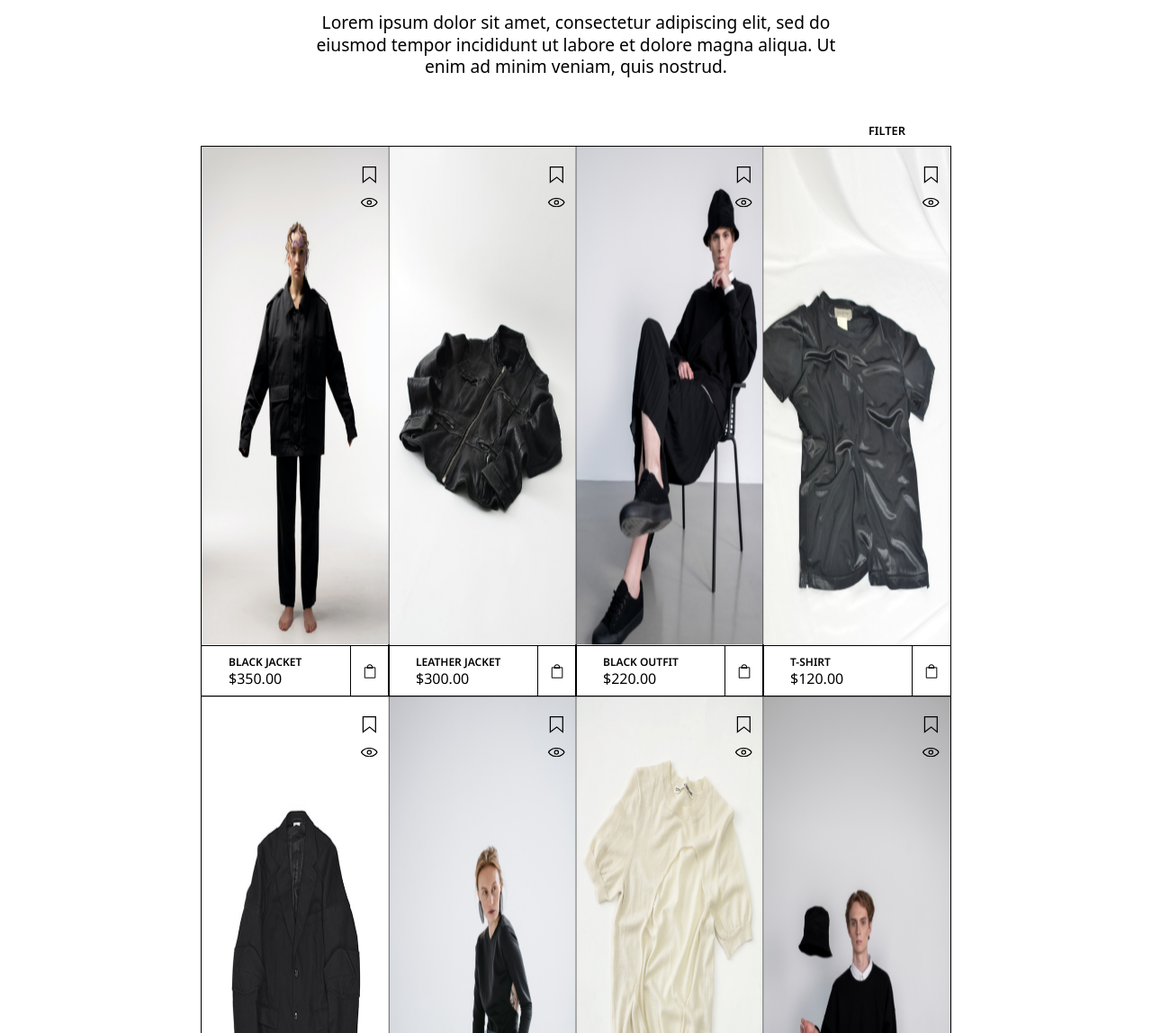
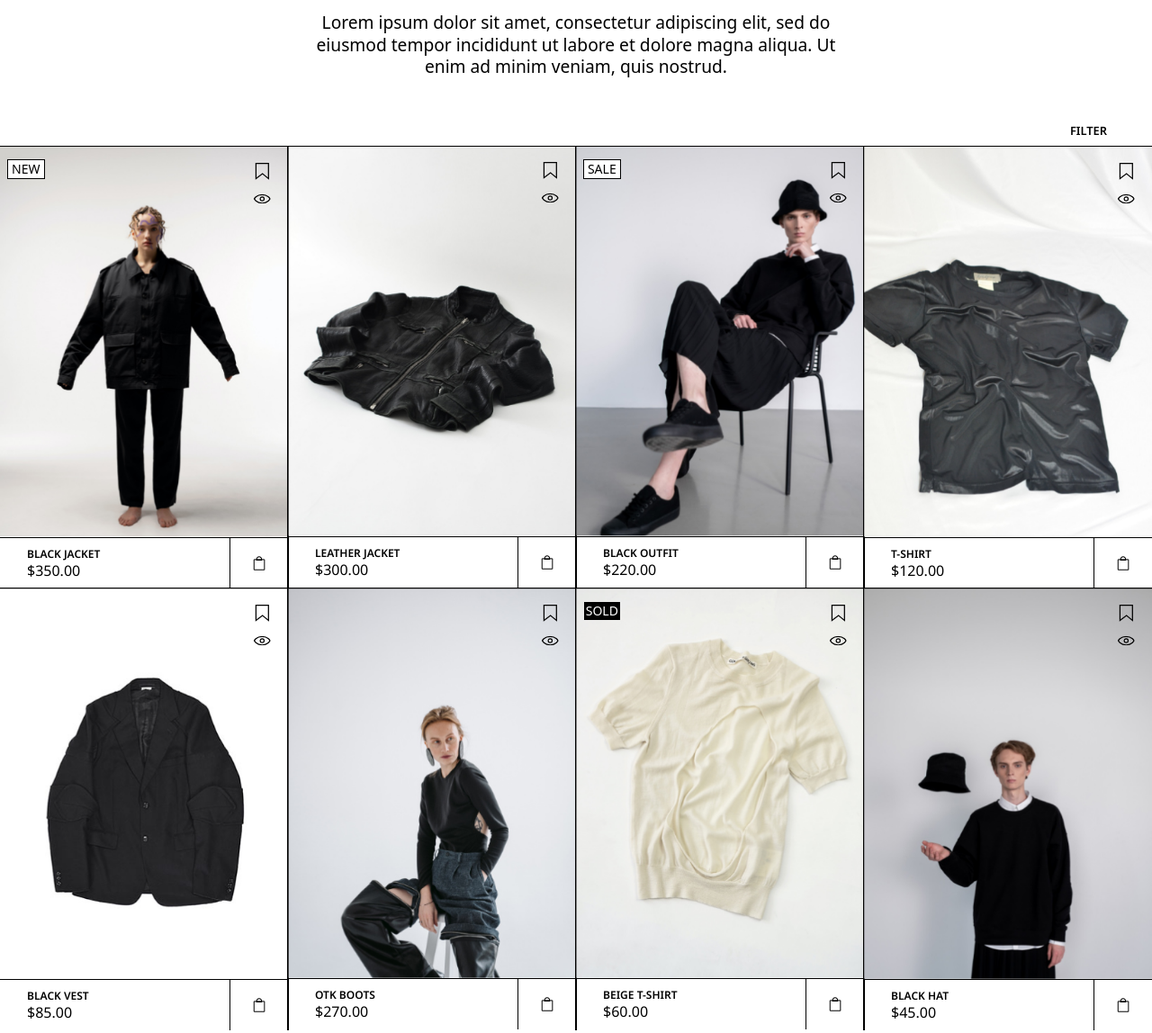
Before and after one commit to eka7066/corsen, a plain HTML site: page index.html in a window 1280 px wide. Shown: the part 880-2028 px from the top of the page at 90% size. Drawn offline with Linux system fonts and the light colour scheme; a web font is replaced by a local one.

Commit message:
done adaptive shop section

```diff
--- a/index.html
+++ b/index.html
@@ -74,7 +74,10 @@
             <div class="shop__elements">
                 <div class="shop__card new">
                     <div class="shop__img">
+                        <div class="img__container">
                            <img src="./img/catalogue/1.png" alt="jacket" width="409" height="554" loading="lazy">
+                        </div>
+
                         <div class="shop__img--icons">
                             <svg width="13" height="16" viewBox="0 0 13 16" fill="none" xmlns="http://www.w3.org/2000/svg">
                                 <path d="M1.73325 1.05416V13.0163L7.05052 8.94666L11.8449 12.9149V1.05416H1.73325ZM0.734375 0.0552826H12.8438V15.0385L7.02614 10.2231L0.734375 15.0385V0.0552826Z" fill="black"/>
@@ -109,7 +112,9 @@
                 </div>
                 <div class="shop__card">
                     <div class="shop__img">
+                        <div class="img__container">
                             <img src="./img/catalogue/2.png" alt="jacket" width="409" height="554" loading="lazy">
+                        </div>
                         <div class="shop__img--icons">
                             <svg width="13" height="16" viewBox="0 0 13 16" fill="none" xmlns="http://www.w3.org/2000/svg">
                                 <path d="M1.73325 1.05416V13.0163L7.05052 8.94666L11.8449 12.9149V1.05416H1.73325ZM0.734375 0.0552826H12.8438V15.0385L7.02614 10.2231L0.734375 15.0385V0.0552826Z" fill="black"/>
@@ -144,7 +149,9 @@
                 </div>
                 <div class="shop__card sale">
                     <div class="shop__img">
+                        <div class="img__container">
                             <img src="./img/catalogue/3.png" alt="jacket" width="409" height="554" loading="lazy">
+                        </div>
                         <div class="shop__img--icons">
                             <svg width="13" height="16" viewBox="0 0 13 16" fill="none" xmlns="http://www.w3.org/2000/svg">
                                 <path d="M1.73325 1.05416V13.0163L7.05052 8.94666L11.8449 12.9149V1.05416H1.73325ZM0.734375 0.0552826H12.8438V15.0385L7.02614 10.2231L0.734375 15.0385V0.0552826Z" fill="black"/>
@@ -179,7 +186,9 @@
                 </div>
                 <div class="shop__card">
                     <div class="shop__img">
+                        <div class="img__container">
                             <img src="./img/catalogue/4.png" alt="jacket" width="409" height="554" loading="lazy">
+                        </div>
                         <div class="shop__img--icons">
                             <svg width="13" height="16" viewBox="0 0 13 16" fill="none" xmlns="http://www.w3.org/2000/svg">
                                 <path d="M1.73325 1.05416V13.0163L7.05052 8.94666L11.8449 12.9149V1.05416H1.73325ZM0.734375 0.0552826H12.8438V15.0385L7.02614 10.2231L0.734375 15.0385V0.0552826Z" fill="black"/>
@@ -214,7 +223,9 @@
                 </div>
                 <div class="shop__card">
                     <div class="shop__img">
+                        <div class="img__container">
                             <img src="./img/catalogue/5.png" alt="jacket" width="409" height="554" loading="lazy">
+                        </div>
                         <div class="shop__img--icons">
                             <svg width="13" height="16" viewBox="0 0 13 16" fill="none" xmlns="http://www.w3.org/2000/svg">
                                 <path d="M1.73325 1.05416V13.0163L7.05052 8.94666L11.8449 12.9149V1.05416H1.73325ZM0.734375 0.0552826H12.8438V15.0385L7.02614 10.2231L0.734375 15.0385V0.0552826Z" fill="black"/>
@@ -249,7 +260,9 @@
                 </div>
                 <div class="shop__card">
                     <div class="shop__img">
+                        <div class="img__container">
                             <img src="./img/catalogue/6.png" alt="jacket" width="409" height="554" loading="lazy">
+                        </div>
                         <div class="shop__img--icons">
                             <svg width="13" height="16" viewBox="0 0 13 16" fill="none" xmlns="http://www.w3.org/2000/svg">
                                 <path d="M1.73325 1.05416V13.0163L7.05052 8.94666L11.8449 12.9149V1.05416H1.73325ZM0.734375 0.0552826H12.8438V15.0385L7.02614 10.2231L0.734375 15.0385V0.0552826Z" fill="black"/>
@@ -284,7 +297,9 @@
                 </div>
                 <div class="shop__card sold">
                     <div class="shop__img">
+                        <div class="img__container">
                             <img src="./img/catalogue/7.png" alt="jacket" width="409" height="554" loading="lazy">
+                        </div>
                         <div class="shop__img--icons">
                             <svg width="13" height="16" viewBox="0 0 13 16" fill="none" xmlns="http://www.w3.org/2000/svg">
                                 <path d="M1.73325 1.05416V13.0163L7.05052 8.94666L11.8449 12.9149V1.05416H1.73325ZM0.734375 0.0552826H12.8438V15.0385L7.02614 10.2231L0.734375 15.0385V0.0552826Z" fill="black"/>
@@ -319,7 +334,9 @@
                 </div>
                 <div class="shop__card">
                     <div class="shop__img">
+                        <div class="img__container">
                             <img src="./img/catalogue/8.png" alt="jacket" width="409" height="554" loading="lazy">
+                        </div>
                         <div class="shop__img--icons">
                             <svg width="13" height="16" viewBox="0 0 13 16" fill="none" xmlns="http://www.w3.org/2000/svg">
                                 <path d="M1.73325 1.05416V13.0163L7.05052 8.94666L11.8449 12.9149V1.05416H1.73325ZM0.734375 0.0552826H12.8438V15.0385L7.02614 10.2231L0.734375 15.0385V0.0552826Z" fill="black"/>
--- a/styles/blocks/_shop.scss
+++ b/styles/blocks/_shop.scss
@@ -27,8 +27,8 @@
         flex-direction: column;
         align-items: center;
         justify-content: center;
-        width: 65%;
         row-gap: 10px;
+        flex-shrink: 0;
     }
 
     &__filter {
@@ -45,17 +45,26 @@
     &__elements {
         display: grid;
         grid-template-columns: repeat(4, 1fr);
+        flex-shrink: 0;
 
+        @include mobile {
+            display: flex;
+            flex-direction: column;
+            flex-shrink: 0;
+        }
     }
 
     &__card {
         -webkit-box-shadow: 0px 0px 0px 1px rgba(0,0,0,1);
         -moz-box-shadow: 0px 0px 0px 1px rgba(0,0,0,1);
         box-shadow: 0px 0px 0px 1px rgba(0,0,0,1);
+        position: relative;
     }
 
     &__img {
         position: relative;
+        width: 100%;
+
 
         &--icons {
             display: flex;
@@ -111,3 +120,83 @@
         justify-content: center;
     }
 }
+
+
+.img {
+    &__container {
+        display: flex;
+        flex-shrink: 0;
+        align-items: center;
+        justify-content: center;
+        width: 100%;
+
+        img {
+            height: auto;
+        }
+    }
+
+
+}
+
+
+
+
+
+.new::after{
+    content: "New";
+    width: 2vw;
+    height: 1vw;
+    padding: 10px 20px;
+    background-color: #fff;
+    color: var(--color-dark);
+    font-size: 14px;
+    font-weight: 500;
+    border: 1px solid var(--color-dark);
+    text-transform: uppercase;
+    position: absolute;
+    top: 5%;
+    left: 9%;
+    translate: -50% -50%;
+    display: flex;
+    justify-content: center;
+    align-items: center;
+}
+
+.sale::after {
+    content: "sale";
+    width: 2vw;
+    height: 1vw;
+    padding: 10px 20px;
+    background-color: #fff;
+    color: var(--color-dark);
+    font-size: 14px;
+    font-weight: 500;
+    border: 1px solid var(--color-dark);
+    text-transform: uppercase;
+    position: absolute;
+    top: 5%;
+    left: 9%;
+    translate: -50% -50%;
+    display: flex;
+    justify-content: center;
+    align-items: center;
+}
+
+.sold::after {
+    content: "Sold";
+    width: 2vw;
+    height: 1vw;
+    padding: 10px 20px;
+    background-color: var(--color-dark);
+    color: #fff;
+    font-size: 14px;
+    font-weight: 500;
+    text-transform: uppercase;
+    position: absolute;
+    top: 5%;
+    left: 9%;
+    translate: -50% -50%;
+    display: flex;
+    justify-content: center;
+    align-items: center;
+}
```
Also changed, not shown: styles/styles.css, 1 other file. Lines whose indentation alone changed are shown as unchanged.
